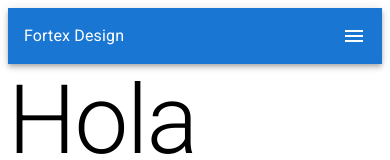
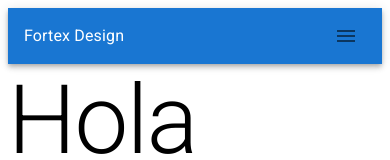
Before and after one commit to Jonathanxl1/app-nextjs-mui, a Next.js app: page / in a window 390 px wide. Shown: the top 160 px of the page. Built offline with nearby package versions, Linux system fonts and the light colour scheme; no server answers; what axios-mock-adapter would draw is missing.

Commit message:
feat(Navbar): Added Behavior to resposive design and login session - Include design responsive

```diff
--- a/components/Navbar/index.tsx
+++ b/components/Navbar/index.tsx
@@ -2,6 +2,9 @@
 
 import {
   AppBar,
+  IconButton,
+  Menu,
+  MenuItem,
   Toolbar,
   Typography,
   useMediaQuery,
@@ -10,16 +13,74 @@ import {
 
 import MenuIcon from "@mui/icons-material/Menu";
 import NavLinkLogin from "./NavLinkLogin";
+import { useStoreApp } from "@/store/application.store";
+import { useState } from "react";
+
+import { deleteItem } from "@/utils/localStorage.util";
 
 function Navbar() {
   const theme = useTheme();
   const matches = useMediaQuery(theme.breakpoints.down("sm"));
 
+  const [anchorEl, setAnchorEl] = useState<null | HTMLElement>(null);
+  const open = Boolean(anchorEl);
+
+  const { logged, user, restoreUser } = useStoreApp();
+
+  const handleClick = (event: React.MouseEvent<HTMLButtonElement>) => {
+    setAnchorEl(event.currentTarget);
+  };
+
+  const handleClose = () => {
+    setAnchorEl(null);
+  };
+
   return (
     <AppBar position="static">
       <Toolbar>
         <Typography sx={{ flexGrow: 1 }}>Fortex Design</Typography>
-        {matches ? <MenuIcon /> : <NavLinkLogin />}
+        {matches ? (
+          <>
+            <IconButton
+              aria-controls={open ? "menu-options" : undefined}
+              aria-haspopup="true"
+              aria-expanded={open ? "true" : undefined}
+              onClick={handleClick}
+            >
+              {logged ? (
+                <Typography color="white">
+                  ¡Hi {user ? user.name : ""}!
+                </Typography>
+              ) : (
+                <MenuIcon />
+              )}
+            </IconButton>
+            <Menu
+              id="menu-options"
+              anchorEl={anchorEl}
+              open={open}
+              onClose={handleClose}
+            >
+              <MenuItem
+                onClick={() => {
+                  if (logged) {
+                    restoreUser();
+                    deleteItem("token");
+                  }
+                  handleClose();
+                }}
+              >
+                {logged ? (
+                  <Typography>Cerrar Session</Typography>
+                ) : (
+                  <NavLinkLogin />
+                )}
+              </MenuItem>
+            </Menu>
+          </>
+        ) : (
+          <NavLinkLogin />
+        )}
       </Toolbar>
     </AppBar>
   );
```
